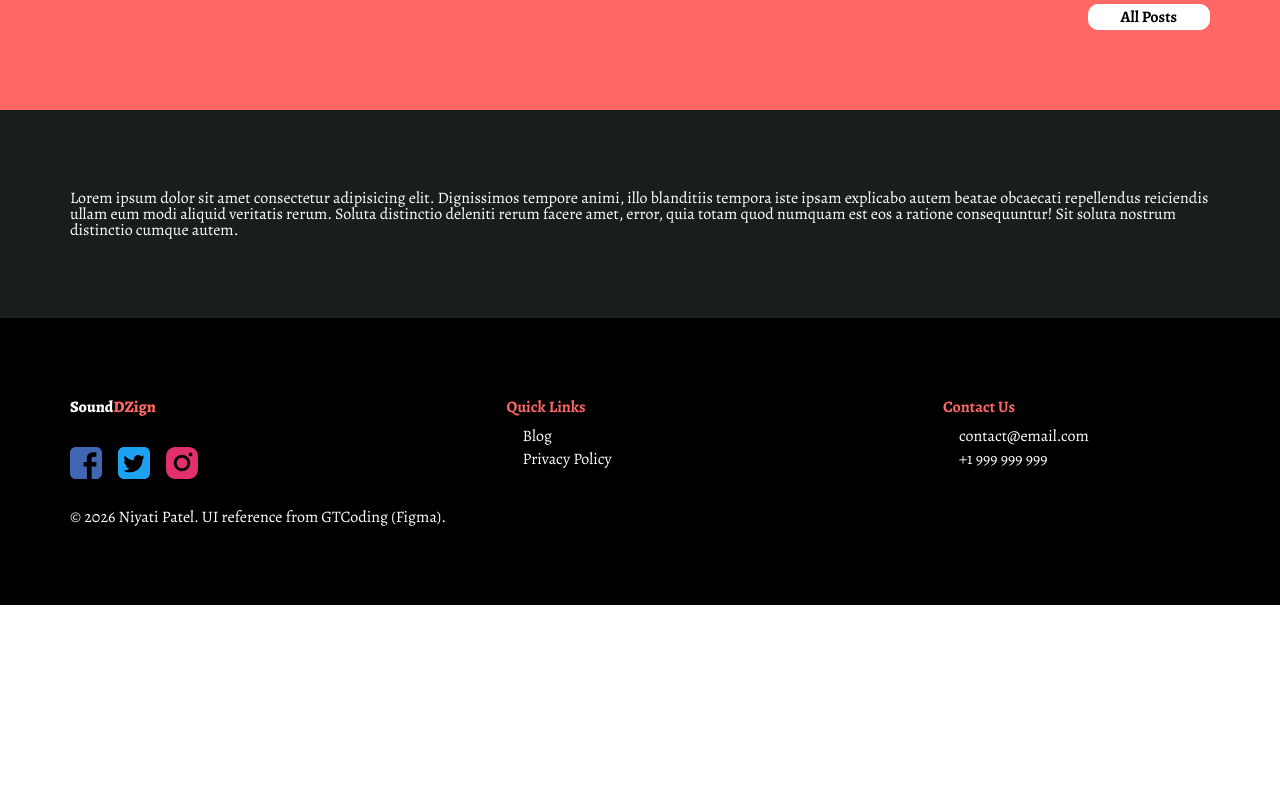
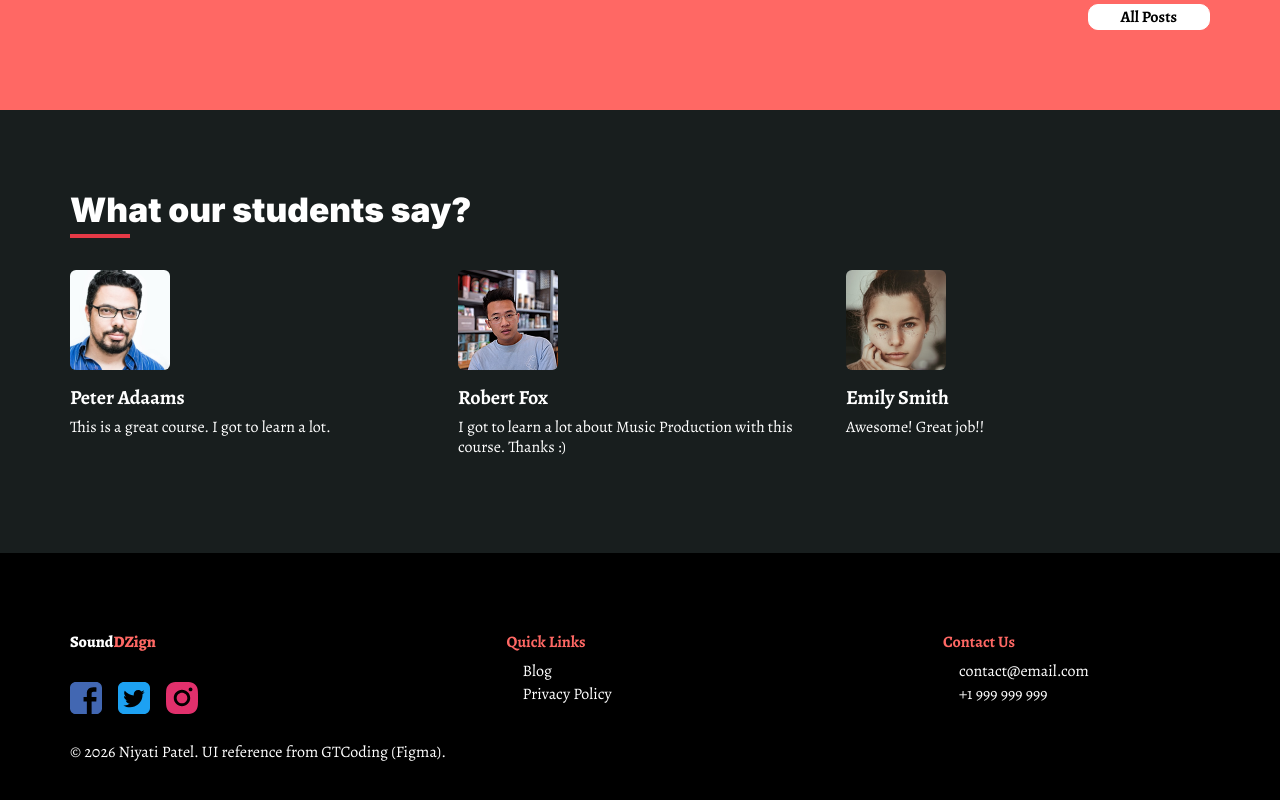
Before and after one commit to NiyatiMPatel/soundDZign, a React (Vite) app: page / in a window 1280 px wide. Shown: the part 2195-2995 px from the top of the page. Before the commit the page ends 2800 px from the top, so only its background shows below. Built offline with nearby package versions, Linux system fonts and the light colour scheme.

Commit message:
completed testimonial section

```diff
--- a/src/sections/Testimonials.jsx
+++ b/src/sections/Testimonials.jsx
@@ -1,15 +1,31 @@
-import React from "react";
+import { testimonials } from "../constants/constants";
 
 const Testimonials = () => {
   return (
     <section id="testimonials">
       <div className="container">
-        Lorem ipsum dolor sit amet consectetur adipisicing elit. Dignissimos
-        tempore animi, illo blanditiis tempora iste ipsam explicabo autem beatae
-        obcaecati repellendus reiciendis ullam eum modi aliquid veritatis rerum.
-        Soluta distinctio deleniti rerum facere amet, error, quia totam quod
-        numquam est eos a ratione consequuntur! Sit soluta nostrum distinctio
-        cumque autem.
+        <h2 className="eyeshadow  position-relative section-title">
+          What our students say?
+        </h2>
+        <div className="row testimoninal-wrapper">
+          {testimonials.map(({ id, src, user_name, review }) => (
+            <div className="col-12 col-lg-4" key={id}>
+              <div className="card h-100 border-0 bg-transparent">
+                <div className="row g-0">
+                  <div className="col-12 col-md-2 col-lg-12 img-col">
+                    <img src={src} alt={user_name} className="rounded" />
+                  </div>
+                  <div className="col-12 col-md-8 col-lg-12">
+                    <div className="card-body">
+                      <h5 className="card-title">{user_name}</h5>
+                      <p className="card-text">{review}</p>
+                    </div>
+                  </div>
+                </div>
+              </div>
+            </div>
+          ))}
+        </div>
       </div>
     </section>
   );
--- a/src/styles/responsive.scss
+++ b/src/styles/responsive.scss
@@ -155,6 +155,15 @@
 
   // STAISTICS END //
 
+  // TESTIMONIAL START //
+  .testimoninal-wrapper {
+    .img-col,
+    .card-body {
+      text-align: center;
+    }
+  }
+  // TESTIMONIAL END //
+
   // FOOTER START //
   .copyright {
     margin-top: 2.625rem;
--- /dev/null
+++ b/src/styles/sections/testimonials.scss
@@ -0,0 +1,22 @@
+@use "../variables" as var;
+
+.testimoninal-wrapper {
+  margin-top: 2.5rem;
+  row-gap: 3.125rem;
+
+  .card-body {
+    padding-left: 0;
+
+    .card-title {
+      font-size: 1.25rem;
+      font-weight: 700;
+      color: var.$brand-white;
+    }
+    .card-text {
+      font-size: 1rem;
+      font-weight: 400;
+      line-height: 1.2;
+      color: var.$brand-white;
+    }
+  }
+}
```
Also changed, not shown: src/styles/main.scss (+5 -2 lines).
